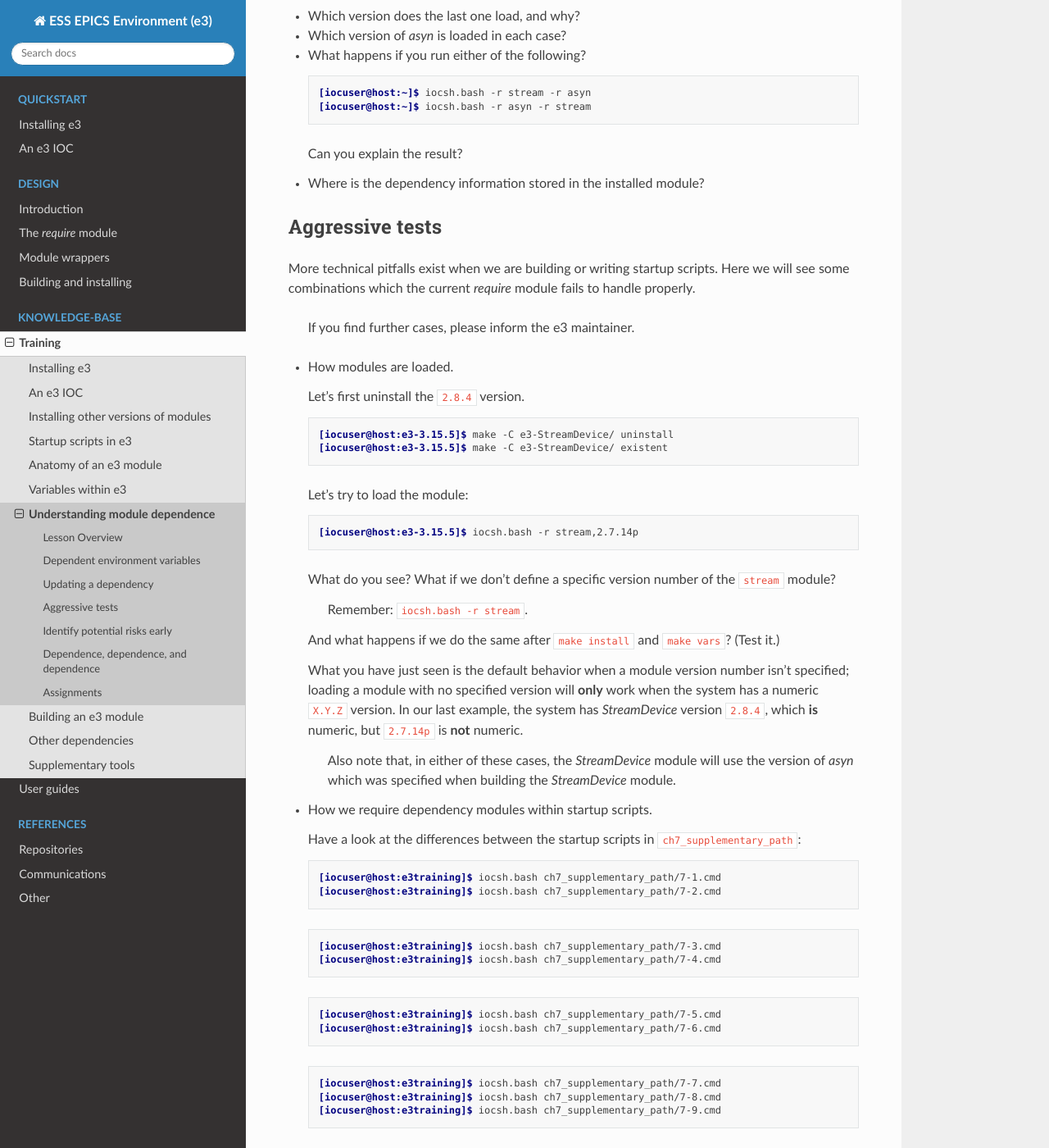
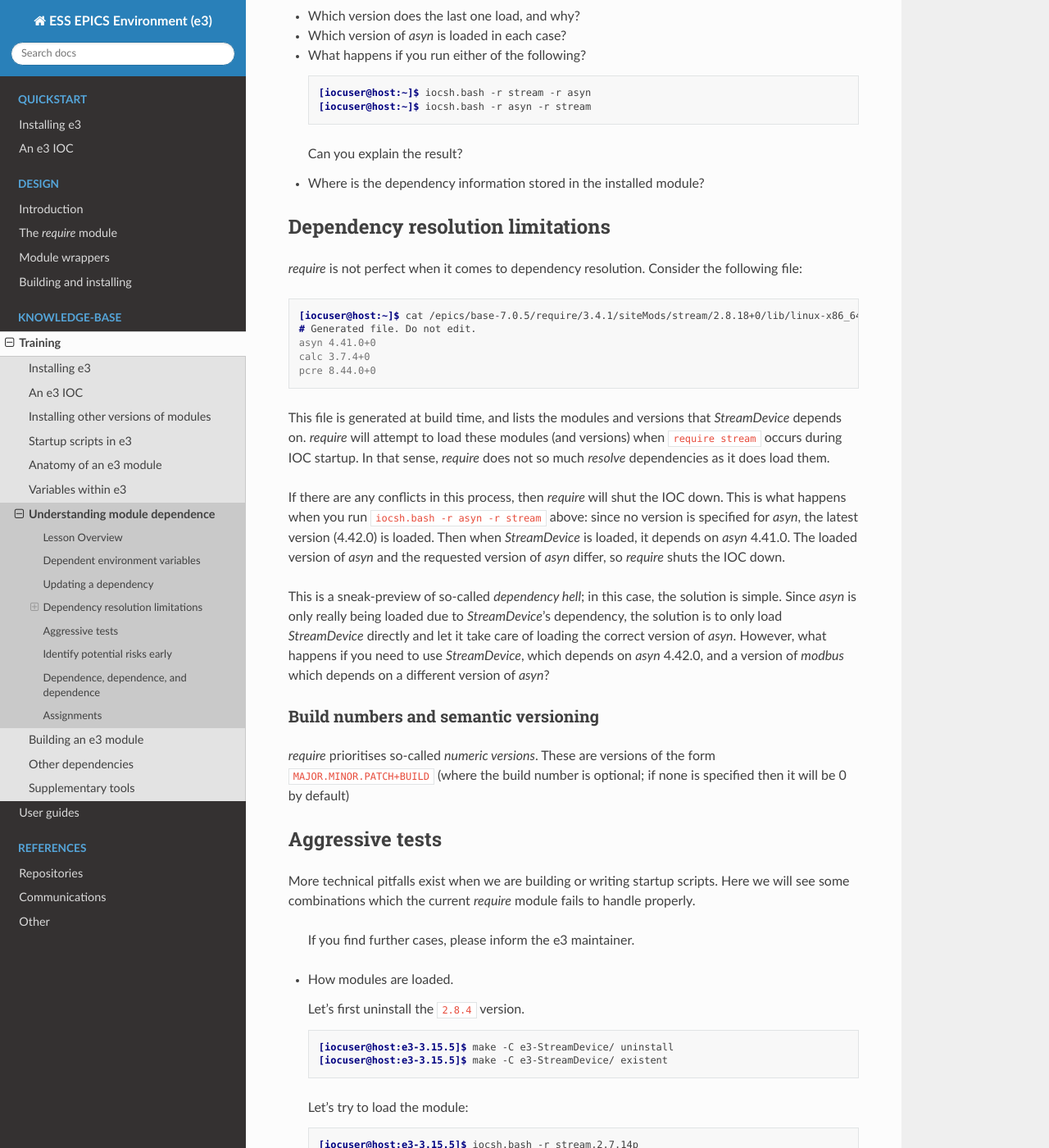
Before and after one commit to ttkorhonen/e3pages, a Sphinx documentation site: the page built from docs/kb/training/workbook/7_module_deps.md, in a window 1280 px wide and 1400 px high, scrolled down 4117 px. Shown: the whole window at 82% size. Built offline with Sphinx 7.4.7 and the Read the Docs theme 2.0.0, drawn with Linux system fonts in a browser that asks for light colours.

Commit message:
Dependency resolution section added

````diff
--- a/docs/kb/training/workbook/7_module_deps.md
+++ b/docs/kb/training/workbook/7_module_deps.md
@@ -187,6 +187,33 @@ Exercises:
   Can you explain the result?
 * Where is the dependency information stored in the installed module?
 
+## Dependency resolution limitations
+
+*require* is not perfect when it comes to dependency resolution. Consider the following file:
+```console
+[iocuser@host:~]$ cat /epics/base-7.0.5/require/3.4.1/siteMods/stream/2.8.18+0/lib/linux-x86_64/stream.dep
+# Generated file. Do not edit.
+asyn 4.41.0+0
+calc 3.7.4+0
+pcre 8.44.0+0
+```
+This file is generated at build time, and lists the modules and versions that *StreamDevice* depends on. *require* will attempt to load these modules (and
+versions) when `require stream` occurs during IOC startup. In that sense, *require* does not so much *resolve* dependencies as it does load them.
+
+If there are any conflicts in this process, then *require* will shut the IOC down. This is what happens when you run `iocsh.bash -r asyn -r stream` above:
+since no version is specified for *asyn*, the latest version (4.42.0) is loaded. Then when *StreamDevice* is loaded, it depends on *asyn* 4.41.0. The loaded
+version of *asyn* and the requested version of *asyn* differ, so *require* shuts the IOC down.
+
+This is a sneak-preview of so-called *dependency hell*; in this case, the solution is simple. Since *asyn* is only really being loaded due to *StreamDevice*'s
+dependency, the solution is to only load *StreamDevice* directly and let it take care of loading the correct version of *asyn*. However, what happens if you
+need to use *StreamDevice*, which depends on *asyn* 4.42.0, and a version of *modbus* which depends on a different version of *asyn*?
+
+### Build numbers and semantic versioning
+
+*require* prioritises so-called *numeric versions*. These are versions of the form `MAJOR.MINOR.PATCH+BUILD` (where the build number is optional; if none is
+specified then it will be 0 by default)
+
+
 ## Aggressive tests
 
 More technical pitfalls exist when we are building or writing startup scripts. Here we will see some combinations which the current *require* module fails to handle properly.
````
